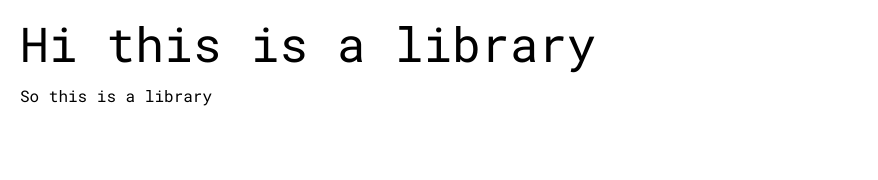
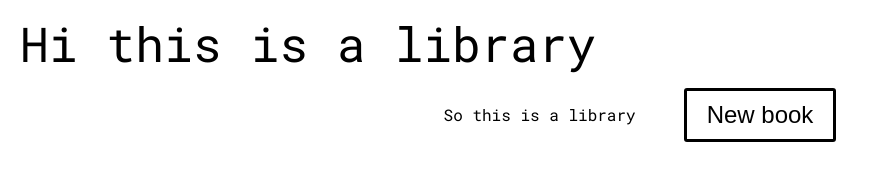
Before and after one commit to Kessius00/library, a plain HTML site: page index.html in a window 1280 px wide. Shown: the whole page, without its empty margins (0-878 px from the left). Drawn offline with Linux system fonts and the light colour scheme.

Commit message:
Make a simplistic layout with button

```diff
--- a/index.html
+++ b/index.html
@@ -6,17 +6,18 @@
     <meta name="viewport" content="width=device-width, initial-scale=1.0">
     <link rel="stylesheet" href="./reset.css">
     <link rel="stylesheet" href="./style.css">
+    <script src="./script.js" defer></script>
     <!-- Adding fonts -->
     <link rel="preconnect" href="https://fonts.googleapis.com">
     <link rel="preconnect" href="https://fonts.gstatic.com" crossorigin>
     <link href="https://fonts.googleapis.com/css2?family=Roboto+Mono&display=swap" rel="stylesheet">
-
     <title>Library</title>
 </head>
 <body>
     <h1>Hi this is a library</h1>
-    <p>
-        So this is a library
-    </p>
+    <div class="paragr">
+        <p>So this is a library</p>
+        <button class="new_book">New book</button>
+    </div>
 </body>
 </html>
--- a/style.css
+++ b/style.css
@@ -1,4 +1,5 @@
 :root{
+    --main-font: 'Roboto Mono', monospace;
     font-family: 'Roboto Mono', monospace;
 }
 
@@ -14,6 +15,27 @@ h1 {
 
 }
 
-p{
-    margin-left: 20px;
+.paragr{
+    display: flex;
+    flex-direction: row;
+    gap: 3rem;
+    justify-content: center;
+    align-items: center;
 }
+
+
+.new_book{
+    padding: 10px 20px;
+    background-color: var(--whitecolor);
+    border: #000000 solid 3px;
+    border-radius: 3px;
+    font-size: 1.5rem;
+}
+
+.new_book:hover{
+    background-color: #eeeeee;
+}
+
+.new_book:active{
+    background-color: #777777;
+}
```
